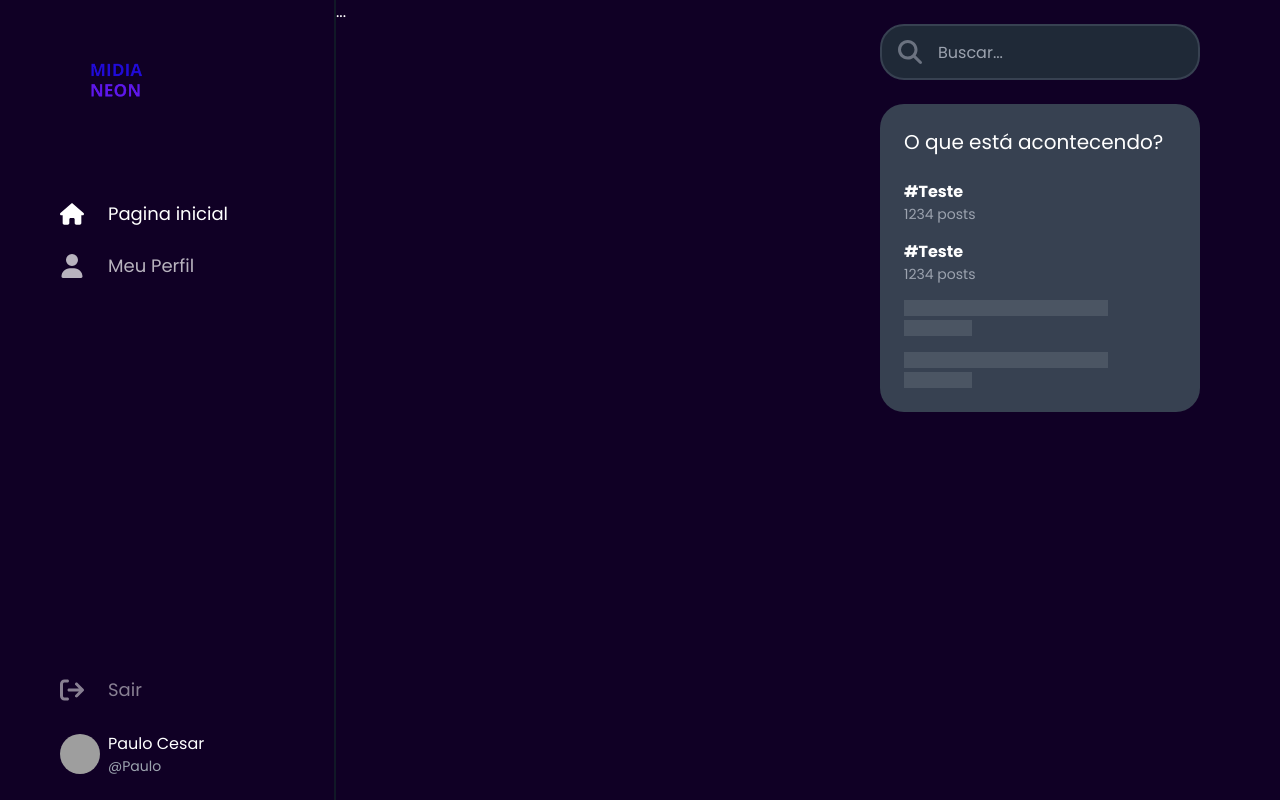
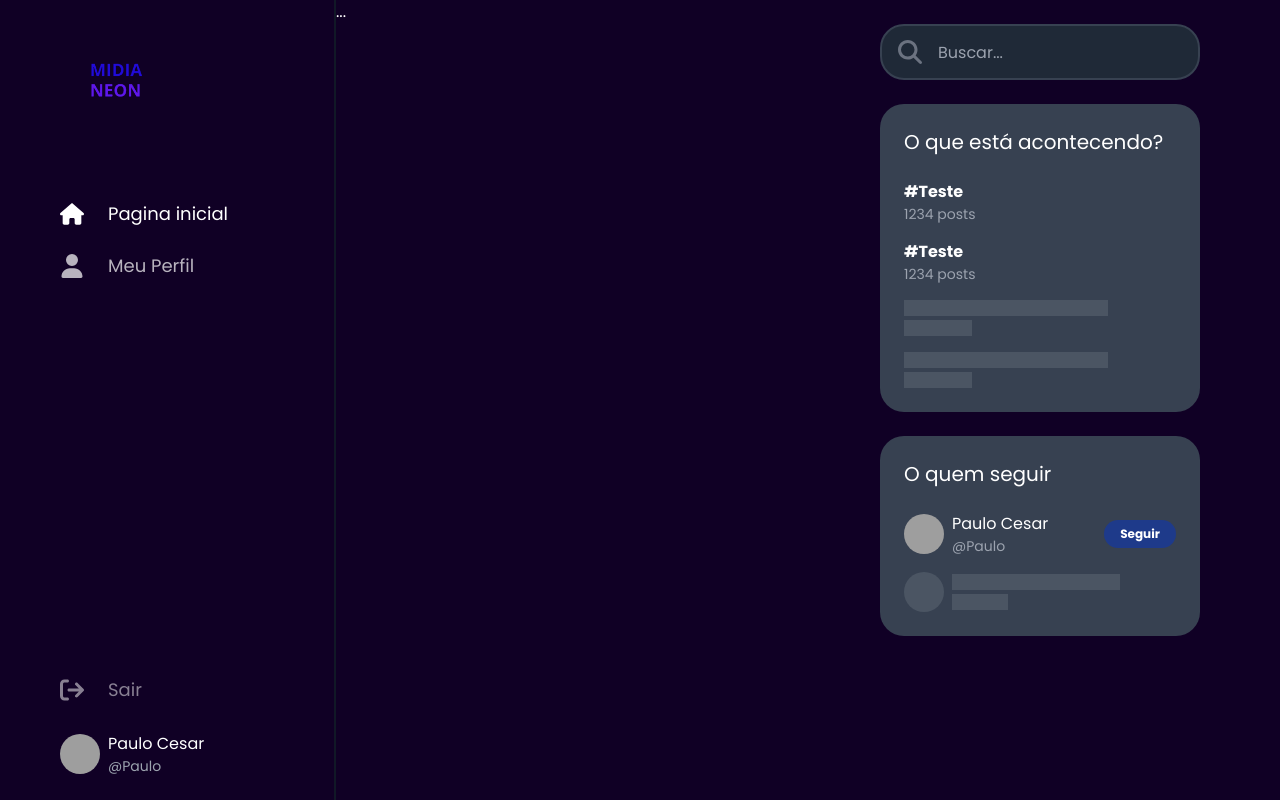
Before and after one commit to PauloAquarius0299/midia-neon-rede-social, a Next.js app in the folder frontend/: page /home in a window 1280 px wide. Built offline with nearby package versions, Linux system fonts and the light colour scheme; grey boxes are pictures that could not be loaded.

Commit message:
feat: add recommendation design

```diff
--- a/frontend/src/app/(ui)/layout.tsx
+++ b/frontend/src/app/(ui)/layout.tsx
@@ -6,6 +6,7 @@
 import { NavMyProfile } from '@/components/navbar/nav-myprofile';
 import {SearchInput} from '@/components/ui/search-input';
 import { TrendingArea } from '@/components/ui/trending-area';
+import { RecommendationArea } from '@/components/ui/recommendation-area';
 
 type Props = {
     children: ReactNode;
@@ -41,6 +42,7 @@
             <aside className='hidden lg:flex flex-col gap-6 sticky top-0 h-fit  w-96 px-8 py-6 border-gray-900'>
                 <SearchInput hideOnSearch />
                 <TrendingArea />
+                <RecommendationArea />
             </aside>
         </main>
     )
--- /dev/null
+++ b/frontend/src/components/ui/recommendation-area.tsx
@@ -0,0 +1,15 @@
+import { user } from "@/data/user"
+import { RecommendationItem, RecommendationItemSkeleton } from "./recommendation-item"
+
+export const RecommendationArea = () => {
+    return (
+        <div className='bg-gray-700 rounded-3xl'>
+            <h2 className='text-xl p-6'>O quem seguir</h2>
+            <div className='flex flex-col gap-4 p-6 pt-0'>
+              <RecommendationItem user={user} />
+              <RecommendationItemSkeleton />
+            </div>
+        </div>
+
+    )
+}
--- /dev/null
+++ b/frontend/src/components/ui/recommendation-item.tsx
@@ -0,0 +1,56 @@
+'use client'
+import {User} from '@/types/user';
+import Link from 'next/link'
+import Button from './button';
+import {useState} from 'react';
+
+type Props = {
+    user: User;
+}
+
+export const RecommendationItem = ({user}: Props) => {
+    const [following, setFollowing] = useState(false);
+
+    const handleFollowButton = () => {
+        setFollowing(true)
+    }
+
+    return (
+        <div className='flex items-center'>
+            <div className='size-10 mr-2 rounded-full overflow-hidden'>
+                <Link href={`/${user.slug}`}>
+                <img
+                src={user.avatar}
+                alt={user.name}
+                className='size-full'
+                />
+                </Link>
+            </div>
+            <div className='flex-1 overflow-hidden'>
+                <Link href={`/${user.slug}`} className='block truncate'>{user.name}</Link>
+                <div className='truncate text-sm text-gray-400'>@{user.slug}</div>
+            </div>
+            <div className='pl-2 w-20'>
+                {!following &&
+                <Button
+                label='Seguir'
+                onClick={handleFollowButton}
+                size={3}
+                />
+                }
+            </div>
+        </div>
+    )
+}
+
+export const RecommendationItemSkeleton = () => {
+    return (
+        <div className='flex items-center'>
+            <div className='size-10 mr-2 rounded-full bg-gray-600'></div>
+            <div className='flex-1 flex flex-col gap-1'>
+                <div className='bg-gray-600 w-3/4 h-4'></div>
+                <div className='bg-gray-600 w-1/4 h-4'></div>
+            </div>
+        </div>
+    )
+}
```
